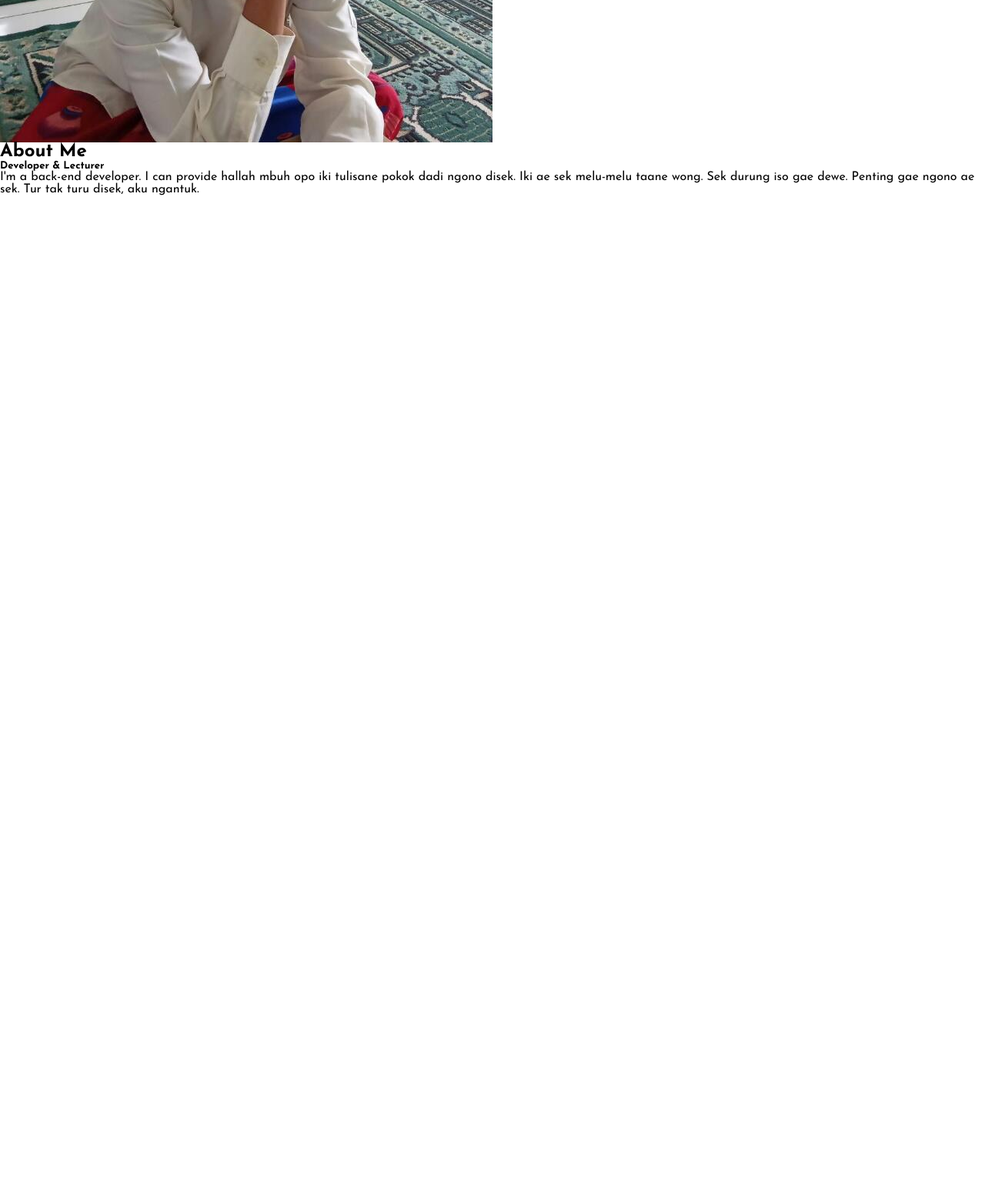
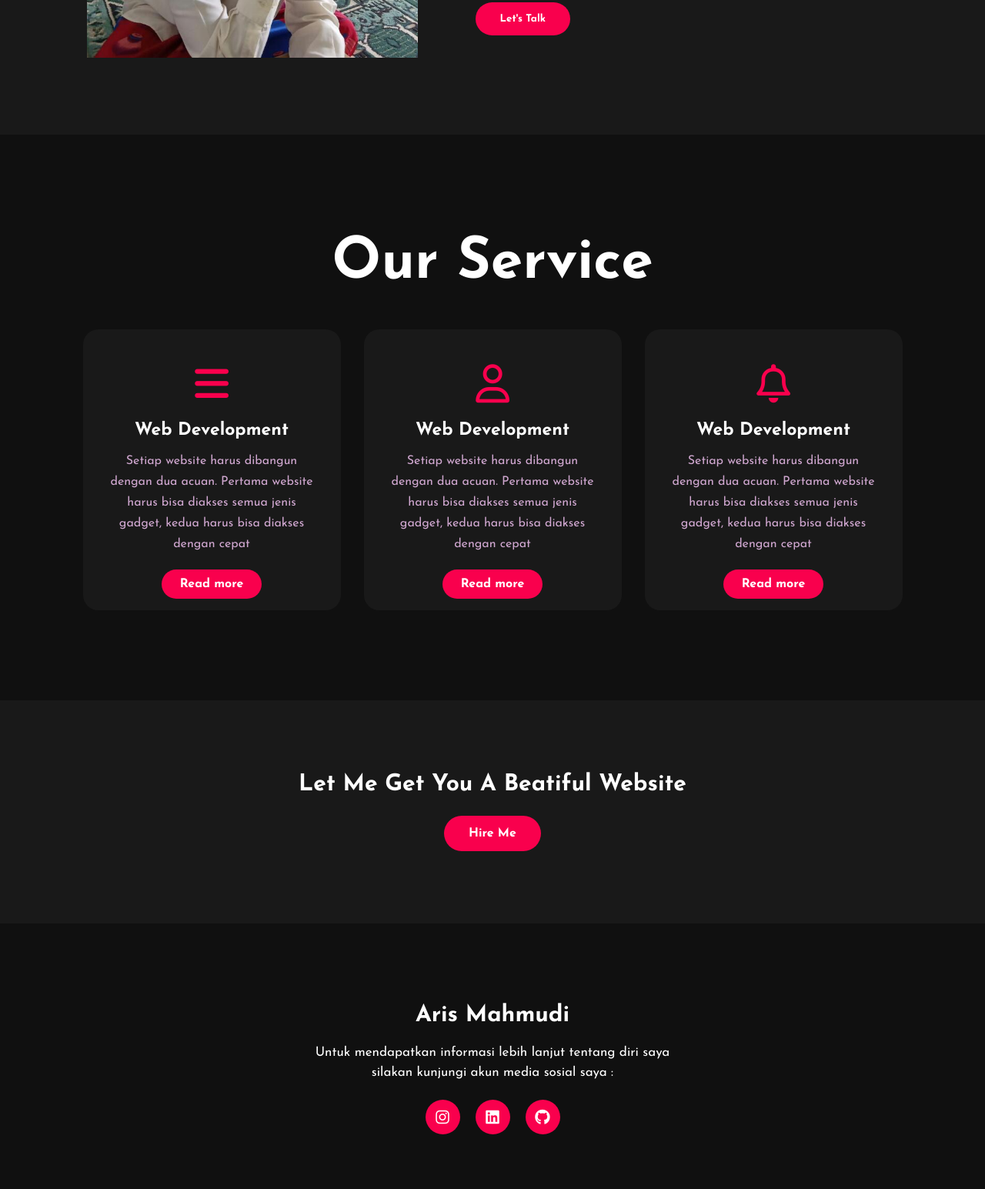
Before and after one commit to Annelies11/portfolio-2023, a plain HTML site: page index.html in a window 1280 px wide. Shown: the part 1255-2800 px from the top of the page at 77% size. Before the commit the page ends 1509 px from the top, so only its background shows below. Drawn offline with Linux system fonts and the light colour scheme.

Commit message:
update ketiga

```diff
--- a/index.html
+++ b/index.html
@@ -31,21 +31,82 @@
 		<div class="newsletter">
 		   <form>
 		     <input type="email" name="email" id="mail" placeholder="Enter your email">
-			 <input type="submit" name="submit" value="Let's Start">
+			 <input type="submit" name="submit" value="Let's Start" style="cursor: pointer;">
 		   </form>
 		</div>
 	  </div>
 	</div>
 	<!--About section start -->
-	<section>
+	<section class="about">
 	   <div class="main">
 	      <img src="images/main-img.jpg">
 		  <div class="about-text">
 		     <h2>About Me</h2>
-			 <h5>Developer  & Lecturer</h5>
-			 <p>I'm a back-end developer. I can provide hallah mbuh opo iki tulisane pokok dadi ngono disek. Iki ae sek melu-melu taane wong. Sek durung iso  gae dewe. Penting gae ngono ae sek. Tur tak turu disek, aku ngantuk.</p>
+			 <h5>Developer  <span>& Lecturer</span></h5>
+			 <p>Ngene iki etok-etok dadi wong pro mbok menowo pro tenan. Asline ngono sek melu taane wong. Pomo ora melu arep mlaku nek ndi jal? Awale wong belajar kan melu seng iso disek. Tapi lek melu-melu terus kapan iso nandangi dewe yo? Hallah mbuh, timbang mikir tok turu ae.</p>
+			 <button type="button">Let's Talk</button>
 		  </div>
 	   </div>
 	</section>
+
+	<!------Service section start------>
+	<div class="service">
+	  <div class="title">
+	    <h2>Our Service</h2>
+	  </div>
+
+	  <div class="box">
+	    <div class="card">
+		  <i class="fa-solid fa-bars"></i>
+		  <h5>Web Development</h5>
+		  <div class="pra">
+		    <p>Setiap website harus dibangun dengan dua acuan. Pertama website harus bisa diakses semua jenis gadget, kedua harus bisa diakses dengan cepat</p>
+			<p style="text-align: center;">
+			  <a class="button" href="#">Read more</a>
+			</p>
+		  </div>
+	    </div>
+
+		<div class="card">
+		  <i class="fa-regular fa-user"></i>
+		  <h5>Web Development</h5>
+		  <div class="pra">
+		    <p>Setiap website harus dibangun dengan dua acuan. Pertama website harus bisa diakses semua jenis gadget, kedua harus bisa diakses dengan cepat</p>
+			<p style="text-align: center;">
+			  <a class="button" href="#">Read more</a>
+			</p>
+		  </div>
+	    </div>
+
+		<div class="card">
+		  <i class="fa-regular fa-bell"></i>
+		  <h5>Web Development</h5>
+		  <div class="pra">
+		    <p>Setiap website harus dibangun dengan dua acuan. Pertama website harus bisa diakses semua jenis gadget, kedua harus bisa diakses dengan cepat</p>
+			<p style="text-align: center;">
+			  <a class="button" href="#">Read more</a>
+			</p>
+		  </div>
+	    </div>
+	  </div>
+	</div>
+
+	<!-----Contact Me----->
+	<div class="contact-me">
+	  <p>Let Me Get You A Beatiful Website</p>
+	  <a class="button-two" href="#">Hire Me</a>
+	</div>
+
+	<!----footer start----->
+	<footer>
+	  <p>Aris Mahmudi</p>
+	  <p>Untuk mendapatkan informasi lebih lanjut tentang diri saya silakan kunjungi akun media sosial saya :</p>
+	  <div class="social">
+	    <a href="#"><i class="fa-brands fa-instagram"></i></a>
+		<a href="#"><i class="fa-brands fa-linkedin"></i></a>
+		<a href="#"><i class="fa-brands fa-github"></i></a>
+	  </div>
+	  <p class="end">CopyRight By Aris Mahmudi</p>
+	</footer>
   </body>
 </html>
--- a/style.css
+++ b/style.css
@@ -112,3 +112,191 @@ h4{
 	height: auto;
 	width: 430px;
 }
+.about-text{
+	width: 550px;
+}
+.main{
+	width: 1130px;
+	max-width: 95%;
+	margin: 0 auto;
+	display: flex;
+	align-items: center;
+	justify-content: space-around;
+}
+.about-text h2{
+	color: white;
+	font-size: 75px;
+	text-transform: capitalize;
+	margin-bottom: 20px;
+}
+.about-text h5{
+	color: white;
+	letter-spacing: 2px;
+	font-size: 22px;
+	margin-bottom: 25px;
+	text-transform: capitalize;
+}
+.about-text p{
+	color: #fcfc;
+	letter-spacing: 1px;
+	line-height: 28px;
+	font-size: 18px;
+	margin-bottom: 45px;
+}
+button{
+	background-color: #f9004d;
+	color: white;
+	text-decoration: none;
+	border: 2px solid transparent;
+	font-weight: bold;
+	padding: 13px 30px;
+	border-radius: 30px;
+	transition: .4s;
+}
+button:hover{
+	background-color: transparent;
+	border: 2px solid #f9004d;
+	cursor: pointer;
+}
+.service{
+	background: #101010;
+	width: 100%;
+	padding: 100px 0px;
+}
+.title h2{
+	color: white;
+	font-size: 75px;
+	width: 1130px;
+	margin: 30px auto;
+	text-align: center;
+}
+.box{
+	display: flex;
+	justify-content: center;
+	align-items: center;
+	min-height: 400px;
+}
+.card{
+	height: 365px;
+	width: 335px;
+	padding: 20px 35px;
+	background: #191919;
+	border-radius: 20px;
+	margin: 15px;
+	margin: 15px;
+	position: relative;
+	overflow: hidden;
+	text-align: center;
+}
+.card i{
+	font-size: 50px;
+	display: block;
+	text-align: center;
+	margin: 25px 0px;
+	color: #F9004D;
+}
+h5{
+	color: white;
+	font-size: 23px;
+	margin-bottom: 15px;
+}
+.pra p{
+	color: #fcfc;
+	font-size: 16px;
+	line-height: 27px;
+	margin-bottom: 25px;
+}
+.card .button{
+	background-color: #f9004d;
+	color: white;
+	text-decoration: none;
+	border: 2px solid transparent;
+	font-weight: bold;
+	padding: 9px 22px;
+	border-radius: 30px;
+	transition: .4s;
+}
+.card .button:hover{
+	background-color: transparent;
+	border: 2px solid #f9004d;
+	cursor: pointer;
+}
+.contact-me{
+	width: 100%;
+	height: 290px;
+	background: #191919;
+	display: flex;
+	align-items: center;
+	flex-direction: column;
+	justify-content: center;
+}
+.contact-me p{
+	color: white;
+	font-size: 30px;
+	font-weight: bold;
+	margin-bottom: 25px;
+}
+.contact-me .button-two{
+	background-color: #f9004d;
+	color: white;
+	text-decoration: none;
+	border: 2px solid transparent;
+	font-weight: bold;
+	padding: 13px 30px;
+	border-radius: 30px;
+	transition: .4s;
+}
+.contact-me .button-two:hover{
+	background-color: transparent;
+	border: 2px solid #f9004d;
+	cursor: pointer;
+}
+footer{
+	position: relative;
+	width: 100%;
+	height: 400px;
+	background: #101010;
+	display: flex;
+	flex-direction: column;
+	align-items: center;
+	justify-content: center;
+}
+footer p:nth-child(1){
+	font-size: 30px;
+	color: white;
+	margin-bottom: 20px;
+	font-weight: bold;
+}
+footer p:nth-child(2){
+	color: white;
+	font-size: 17px;
+	width: 500px;
+	text-align: center;
+	line-height: 26px;
+}
+.social{
+	display: flex;
+}
+.social a{
+	width: 45px;
+	height: 45px;
+	display: flex;
+	align-items: center;
+	justify-content: center;
+	background: #f9004d;
+	border-radius: 50%;
+	margin: 22px 10px;
+	color: white;
+	text-decoration: none;
+	font-size: 20px;
+}
+.social a:hover{
+	transform: scale(1.3);
+	transition: .3s;
+}
+.end{
+	position: absolute;
+	color: #f9004d;
+	bottom: 35px;
+	font-size: 14px;
+}
```
